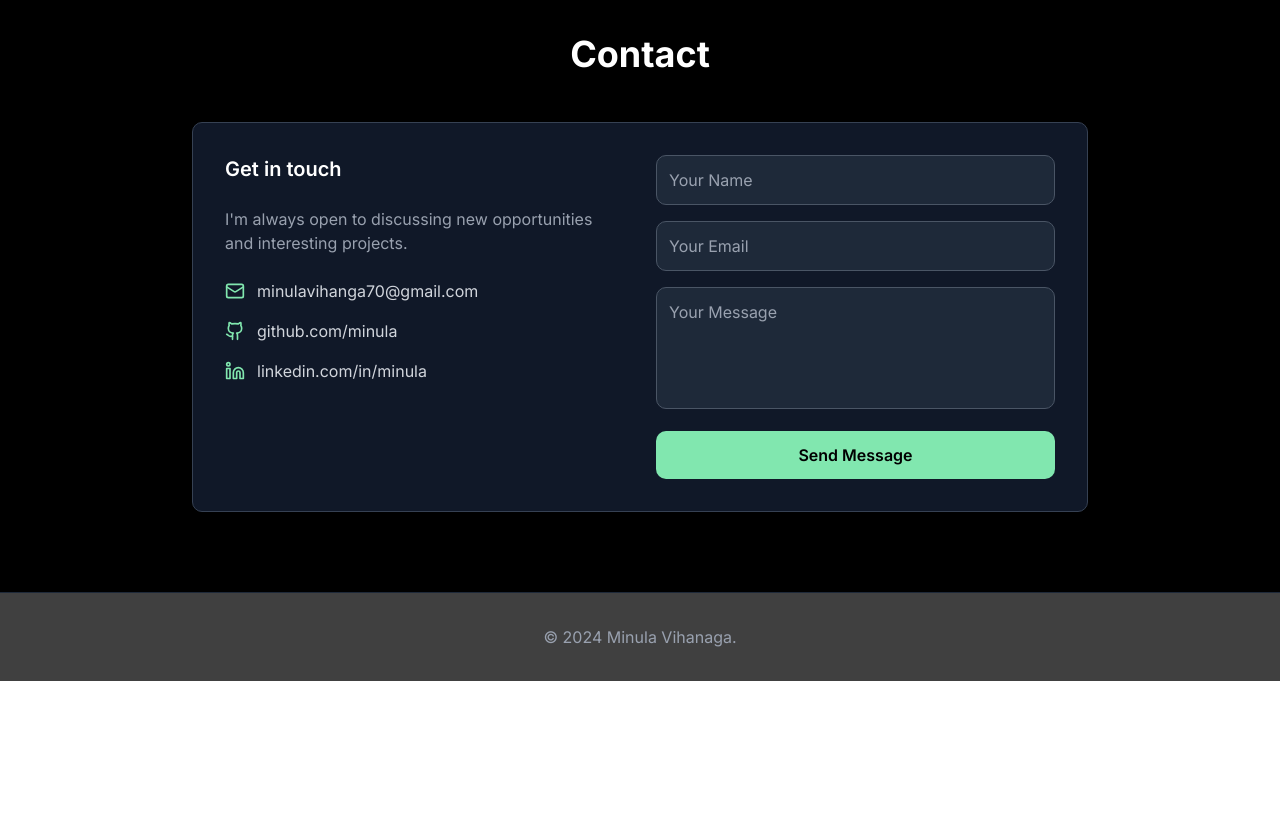
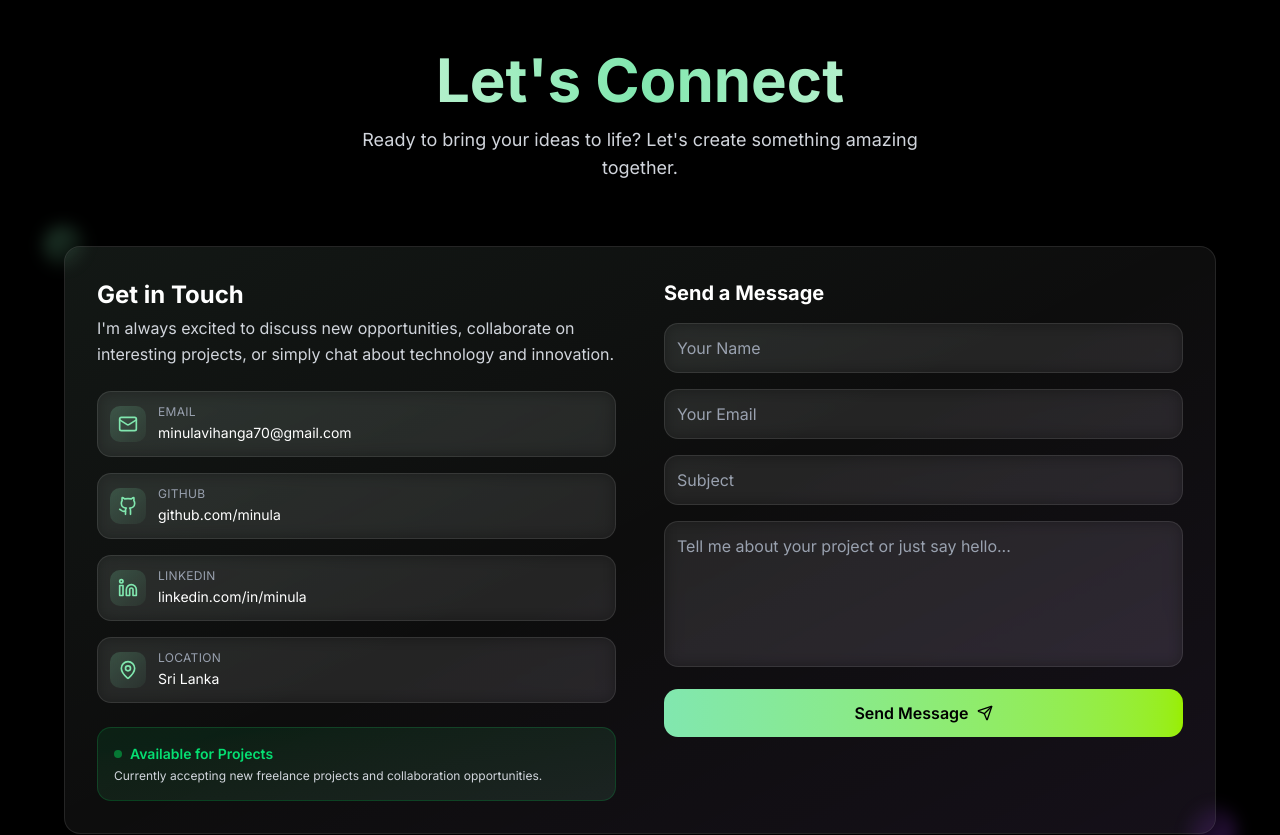
Before and after one commit to ADMV2001/my_portfolio, a Next.js app: page / in a window 1280 px wide. Shown: the part 4120-4955 px from the top of the page. Before the commit the page ends 4801 px from the top, so only its background shows below. Built offline with nearby package versions, Linux system fonts and the light colour scheme.

Commit message:
contact section modified

```diff
--- /dev/null
+++ b/app/api/contact/route.ts
@@ -0,0 +1,42 @@
+import { NextResponse } from 'next/server';
+import nodemailer from 'nodemailer';
+
+export async function POST(request: Request) {
+  try {
+    const { name, email, subject, message } = await request.json();
+
+    // Create a transporter object using Gmail SMTP
+    const transporter = nodemailer.createTransport({
+      service: 'gmail',
+      auth: {
+        user: process.env.EMAIL_USER,
+        pass: process.env.EMAIL_PASS,
+      },
+    });
+
+    // Set up email data
+    const mailOptions = {
+      from: `"${name}" <${process.env.EMAIL_USER}>`, // This will show the sender's name
+      to: process.env.EMAIL_TO, // The email address you want to receive messages on
+      replyTo: email, // This allows you to directly reply to the user's email
+      subject: `Portfolio Contact: ${subject}`,
+      html: `
+        <h2>New Message from Portfolio Contact Form</h2>
+        <p><strong>Name:</strong> ${name}</p>
+        <p><strong>Email:</strong> ${email}</p>
+        <p><strong>Subject:</strong> ${subject}</p>
+        <p><strong>Message:</strong></p>
+        <p>${message.replace(/\n/g, '<br>')}</p>
+      `,
+    };
+
+    // Send the email
+    await transporter.sendMail(mailOptions);
+
+    return NextResponse.json({ message: "Your message has been sent successfully!" }, { status: 200 });
+
+  } catch (error) {
+    console.error(error);
+    return NextResponse.json({ message: "Failed to send message. Please try again later." }, { status: 500 });
+  }
+}
--- a/components/contact-section.tsx
+++ b/components/contact-section.tsx
@@ -1,51 +1,194 @@
-import { Mail, Github, Linkedin } from "lucide-react"
+import { Mail, Github, Linkedin, Send, MapPin } from "lucide-react"
+import { useState } from "react";
 
 export default function ContactSection() {
+  const [formData, setFormData] = useState({
+    name: '',
+    email: '',
+    subject: '',
+    message: '',
+  });
+  const [isSubmitting, setIsSubmitting] = useState(false);
+  const [submissionStatus, setSubmissionStatus] = useState<{ message: string; success: boolean } | null>(null);
+
+  const handleChange = (e: React.ChangeEvent<HTMLInputElement | HTMLTextAreaElement>) => {
+    const { name, value } = e.target;
+    setFormData((prev) => ({ ...prev, [name]: value }));
+  };
+
+  const handleSubmit = async (e: React.FormEvent<HTMLFormElement>) => {
+    e.preventDefault();
+    setIsSubmitting(true);
+    setSubmissionStatus(null);
+
+    try {
+      const response = await fetch('/api/contact', {
+        method: 'POST',
+        headers: { 'Content-Type': 'application/json' },
+        body: JSON.stringify(formData),
+      });
+
+      const data = await response.json();
+
+      if (!response.ok) {
+        throw new Error(data.message || "Something went wrong.");
+      }
+
+      setSubmissionStatus({ message: data.message, success: true });
+      setFormData({ name: '', email: '', subject: '', message: '' }); // Clear form
+    } catch (error: any) {
+      setSubmissionStatus({ message: error.message, success: false });
+    } finally {
+      setIsSubmitting(false);
+    }
+  };
+
   return (
-    <section id="contact" className="py-20 px-6 bg-black">
-      <div className="max-w-4xl mx-auto">
-        <h2 className="text-4xl font-bold mb-12 text-center text-white">Contact</h2>
-        <div className="bg-gray-900 rounded-lg p-8 border border-gray-700">
-          <div className="grid grid-cols-1 md:grid-cols-2 gap-8">
+    <section
+      id="contact"
+      className="py-24 px-6 bg-black relative overflow-hidden"
+    >
+
+
+      <div className="max-w-6xl mx-auto relative z-10">
+        <div className="text-center mb-16">
+          <h2 className="text-5xl md:text-6xl font-bold mb-4 bg-gradient-to-r from-white via-[#81E7AF] to-white bg-clip-text text-transparent">
+            Let's Connect
+          </h2>
+          <p className="text-lg text-gray-300 max-w-xl mx-auto">
+            Ready to bring your ideas to life? Let's create something amazing together.
+          </p>
+        </div>
+
+        <div className="relative">
+          <div className="bg-white/5 backdrop-blur-xl rounded-2xl p-8 border border-white/10 shadow-2xl relative overflow-hidden">
+            <div className="absolute inset-0 bg-gradient-to-br from-[#81E7AF]/5 via-transparent to-purple-500/5 rounded-2xl"></div>
+
+            <div className="grid grid-cols-1 lg:grid-cols-2 gap-12 relative z-10">
               <div className="space-y-6">
-              <h3 className="text-xl font-semibold text-white">Get in touch</h3>
-              <p className="text-gray-400">I'm always open to discussing new opportunities and interesting projects.</p>
                 <div className="space-y-4">
-                <div className="flex items-center space-x-3">
+                  <h3 className="text-2xl font-bold text-white mb-1">Get in Touch</h3>
+                  <p className="text-base text-gray-300 leading-relaxed">
+                    I'm always excited to discuss new opportunities, collaborate on interesting projects, or simply chat
+                    about technology and innovation.
+                  </p>
+                </div>
+
+                <div className="space-y-4">
+                  <div className="group flex items-center space-x-3 p-3 rounded-xl bg-white/5 backdrop-blur-sm border border-white/10 hover:bg-white/10 transition-all duration-300 hover:scale-105">
+                    <div className="p-2 rounded-lg bg-gradient-to-br from-[#81E7AF]/20 to-[#81E7AF]/5 group-hover:from-[#81E7AF]/30 group-hover:to-[#81E7AF]/10 transition-all duration-300">
                       <Mail className="w-5 h-5 text-[#81E7AF]" />
-                  <span className="text-gray-300">minulavihanga70@gmail.com</span>
                     </div>
-                <div className="flex items-center space-x-3">
+                    <div>
+                      <p className="text-xs text-gray-400 uppercase tracking-wide">Email</p>
+                      <span className="text-white text-sm font-medium">minulavihanga70@gmail.com</span>
+                    </div>
+                  </div>
+
+                  <div className="group flex items-center space-x-3 p-3 rounded-xl bg-white/5 backdrop-blur-sm border border-white/10 hover:bg-white/10 transition-all duration-300 hover:scale-105">
+                    <div className="p-2 rounded-lg bg-gradient-to-br from-[#81E7AF]/20 to-[#81E7AF]/5 group-hover:from-[#81E7AF]/30 group-hover:to-[#81E7AF]/10 transition-all duration-300">
                       <Github className="w-5 h-5 text-[#81E7AF]" />
-                  <span className="text-gray-300">github.com/minula</span>
                     </div>
-                <div className="flex items-center space-x-3">
+                    <div>
+                      <p className="text-xs text-gray-400 uppercase tracking-wide">GitHub</p>
+                      <span className="text-white text-sm font-medium">github.com/minula</span>
+                    </div>
+                  </div>
+
+                  <div className="group flex items-center space-x-3 p-3 rounded-xl bg-white/5 backdrop-blur-sm border border-white/10 hover:bg-white/10 transition-all duration-300 hover:scale-105">
+                    <div className="p-2 rounded-lg bg-gradient-to-br from-[#81E7AF]/20 to-[#81E7AF]/5 group-hover:from-[#81E7AF]/30 group-hover:to-[#81E7AF]/10 transition-all duration-300">
                       <Linkedin className="w-5 h-5 text-[#81E7AF]" />
-                  <span className="text-gray-300">linkedin.com/in/minula</span>
+                    </div>
+                    <div>
+                      <p className="text-xs text-gray-400 uppercase tracking-wide">LinkedIn</p>
+                      <span className="text-white text-sm font-medium">linkedin.com/in/minula</span>
+                    </div>
+                  </div>
+
+                  <div className="group flex items-center space-x-3 p-3 rounded-xl bg-white/5 backdrop-blur-sm border border-white/10 hover:bg-white/10 transition-all duration-300 hover:scale-105">
+                    <div className="p-2 rounded-lg bg-gradient-to-br from-[#81E7AF]/20 to-[#81E7AF]/5 group-hover:from-[#81E7AF]/30 group-hover:to-[#81E7AF]/10 transition-all duration-300">
+                      <MapPin className="w-5 h-5 text-[#81E7AF]" />
+                    </div>
+                    <div>
+                      <p className="text-xs text-gray-400 uppercase tracking-wide">Location</p>
+                      <span className="text-white text-sm font-medium">Sri Lanka</span>
                     </div>
                   </div>
                 </div>
+
+                <div className="p-4 rounded-xl bg-gradient-to-br from-green-500/10 to-[#81E7AF]/10 border border-green-500/20">
+                  <div className="flex items-center space-x-2 mb-1">
+                    <div className="w-2 h-2 bg-green-500 rounded-full animate-pulse"></div>
+                    <span className="text-green-400 text-sm font-semibold">Available for Projects</span>
+                  </div>
+                  <p className="text-gray-300 text-xs">
+                    Currently accepting new freelance projects and collaboration opportunities.
+                  </p>
+                </div>
+              </div>
+
+                            {/* Right Column: Form */}
+              <form onSubmit={handleSubmit} className="space-y-4">
+                <h3 className="text-xl font-bold text-white mb-4">Send a Message</h3>
                 <div className="space-y-4">
                   <input
                     type="text"
+                    name="name"
                     placeholder="Your Name"
-                className="w-full p-3 bg-gray-800 border border-gray-600 rounded-lg focus:outline-none focus:ring-2 focus:ring-[#81E7AF] text-white placeholder-gray-400"
+                    required
+                    value={formData.name}
+                    onChange={handleChange}
+                    className="w-full p-3 bg-white/5 backdrop-blur-sm border border-white/10 rounded-xl focus:outline-none focus:ring-2 focus:ring-[#81E7AF]/50 text-white placeholder-gray-400"
                   />
                   <input
                     type="email"
+                    name="email"
                     placeholder="Your Email"
-                className="w-full p-3 bg-gray-800 border border-gray-600 rounded-lg focus:outline-none focus:ring-2 focus:ring-[#81E7AF] text-white placeholder-gray-400"
+                    required
+                    value={formData.email}
+                    onChange={handleChange}
+                    className="w-full p-3 bg-white/5 backdrop-blur-sm border border-white/10 rounded-xl focus:outline-none focus:ring-2 focus:ring-[#81E7AF]/50 text-white placeholder-gray-400"
+                  />
+                  <input
+                    type="text"
+                    name="subject"
+                    placeholder="Subject"
+                    required
+                    value={formData.subject}
+                    onChange={handleChange}
+                    className="w-full p-3 bg-white/5 backdrop-blur-sm border border-white/10 rounded-xl focus:outline-none focus:ring-2 focus:ring-[#81E7AF]/50 text-white placeholder-gray-400"
                   />
                   <textarea
-                placeholder="Your Message"
-                rows={4}
-                className="w-full p-3 bg-gray-800 border border-gray-600 rounded-lg focus:outline-none focus:ring-2 focus:ring-[#81E7AF] resize-none text-white placeholder-gray-400"
+                    name="message"
+                    placeholder="Tell me about your project or just say hello..."
+                    rows={5}
+                    required
+                    value={formData.message}
+                    onChange={handleChange}
+                    className="w-full p-3 bg-white/5 backdrop-blur-sm border border-white/10 rounded-xl focus:outline-none focus:ring-2 focus:ring-[#81E7AF]/50 resize-none text-white placeholder-gray-400"
                   />
-              <button className="w-full bg-[#81E7AF] text-black font-semibold py-3 px-6 rounded-lg hover:bg-[#99EE00] transition-colors">
-                Send Message
+                  <button
+                    type="submit"
+                    disabled={isSubmitting}
+                    className="group w-full bg-gradient-to-r from-[#81E7AF] to-[#99EE00] text-black font-semibold py-3 px-6 rounded-xl transition-all duration-300 transform hover:scale-105 disabled:opacity-50 disabled:cursor-not-allowed flex items-center justify-center space-x-2"
+                  >
+                    <span>{isSubmitting ? 'Sending...' : 'Send Message'}</span>
+                    <Send className="w-4 h-4 group-hover:translate-x-1 transition-transform" />
                   </button>
                 </div>
+                {/* Submission Status Message */}
+                {submissionStatus && (
+                  <div className={`text-center mt-4 p-2 rounded-lg text-sm ${submissionStatus.success ? 'bg-green-500/20 text-green-300' : 'bg-red-500/20 text-red-300'}`}>
+                    {submissionStatus.message}
                   </div>
+                )}
+              </form>
+
+            </div>
+          </div>
+
+          <div className="absolute -top-5 -left-5 w-10 h-10 bg-gradient-to-br from-[#81E7AF]/30 to-transparent rounded-full blur-sm"></div>
+          <div className="absolute -bottom-5 -right-5 w-12 h-12 bg-gradient-to-tl from-purple-500/30 to-transparent rounded-full blur-sm"></div>
         </div>
       </div>
     </section>
--- a/package.json
+++ b/package.json
@@ -51,6 +51,7 @@
     "lucide-react": "^0.454.0",
     "next": "^15.5.2",
     "next-themes": "^0.4.6",
+    "nodemailer": "^7.0.6",
     "react": "^19.1.1",
     "react-day-picker": "9.8.0",
     "react-dom": "^19.1.1",
```
Also changed, not shown: 1 other file (tests, documents, lock files or other folders). Lines whose indentation alone changed are shown as unchanged.
